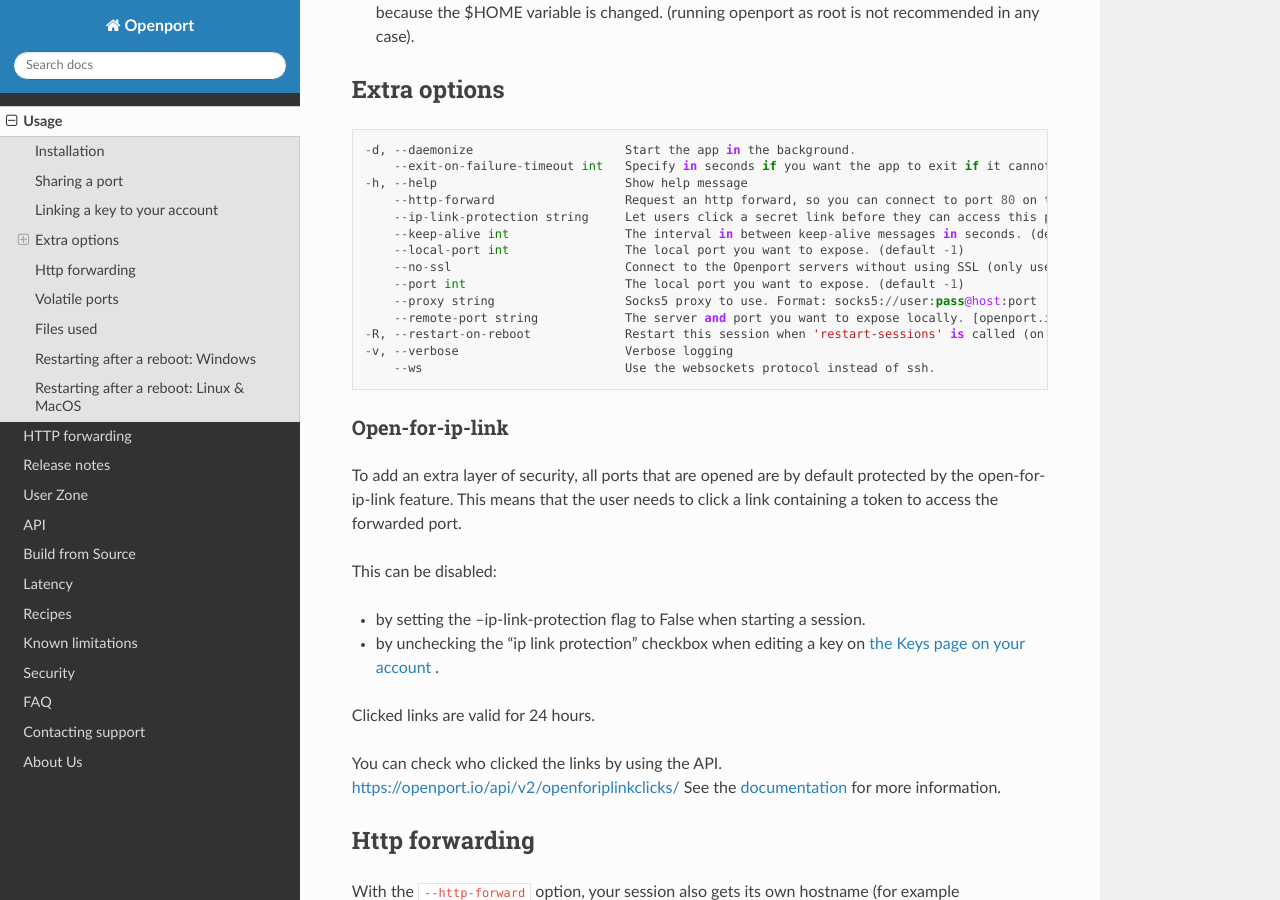
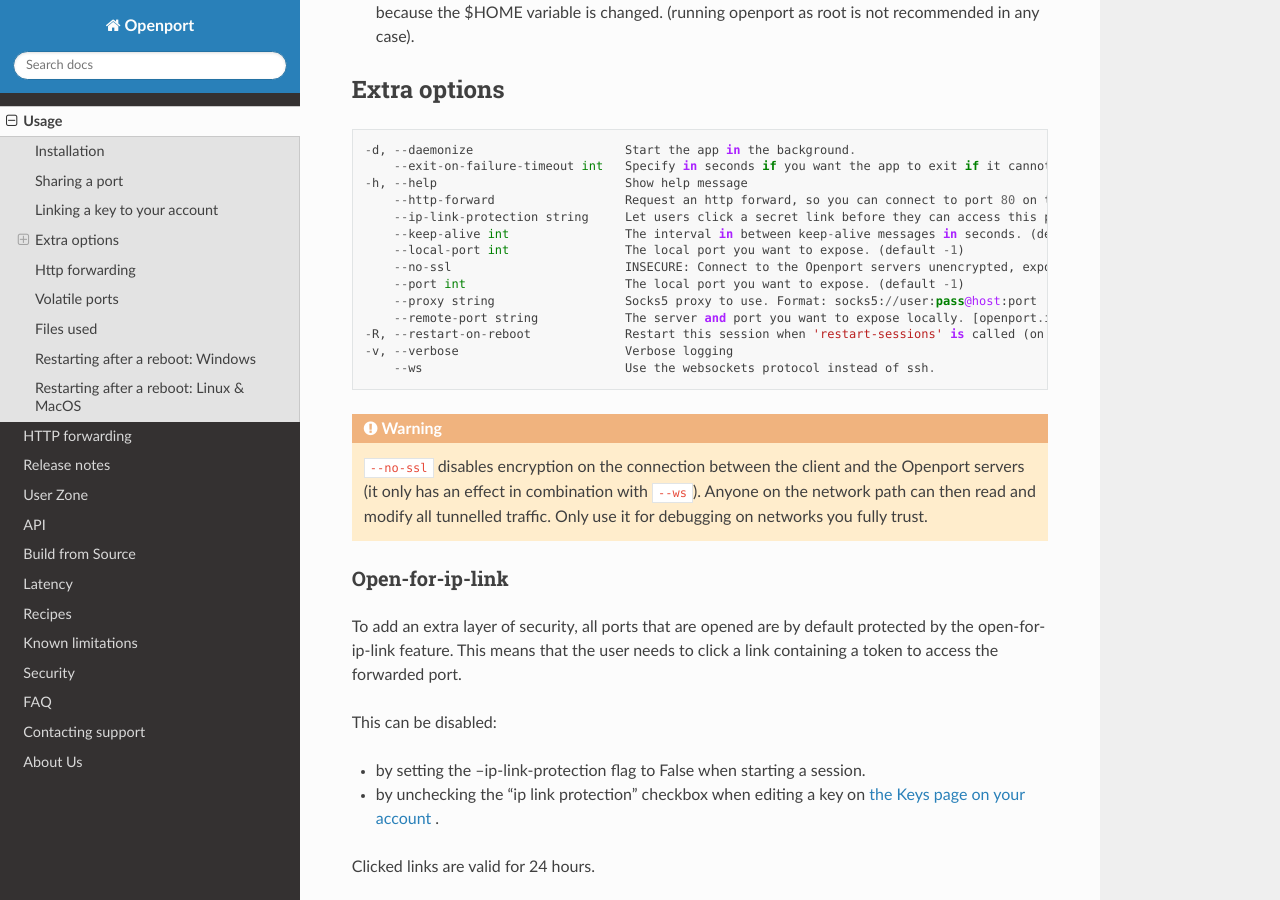
Before and after one commit to openportio/openport-docs, a Sphinx documentation site: the page built from docs/source/usage.rst, in a window 1280 px wide and 900 px high, scrolled down 938 px. Built offline with Sphinx 7.4.7 and the Read the Docs theme 3.1.0, drawn with Linux system fonts in a browser that asks for light colours.

Commit message:
docs(usage): warn that --no-ssl disables encryption
Reword the --no-ssl help text to state that the connection is
unencrypted, and add a warning block explaining the exposure and when
(if ever) to use it.

Co-Authored-By: Claude Fable 5 <noreply@anthropic.com>

```diff
--- a/docs/source/usage.rst
+++ b/docs/source/usage.rst
@@ -57,13 +57,20 @@ _____________
           --ip-link-protection string     Let users click a secret link before they can access this port. This overwrites the setting in your profile. choices=[True, False]
           --keep-alive int                The interval in between keep-alive messages in seconds. (default 120)
           --local-port int                The local port you want to expose. (default -1)
-          --no-ssl                        Connect to the Openport servers without using SSL (only used if the --ws flag is set)
+          --no-ssl                        INSECURE: Connect to the Openport servers unencrypted, exposing all tunnelled traffic to the network (only used if the --ws flag is set)
           --port int                      The local port you want to expose. (default -1)
           --proxy string                  Socks5 proxy to use. Format: socks5://user:pass@host:port
           --remote-port string            The server and port you want to expose locally. [openport.io:1234] (default "-1")
       -R, --restart-on-reboot             Restart this session when 'restart-sessions' is called (on boot for example).
       -v, --verbose                       Verbose logging
           --ws                            Use the websockets protocol instead of ssh.
+
+.. warning::
+
+   ``--no-ssl`` disables encryption on the connection between the client and the
+   Openport servers (it only has an effect in combination with ``--ws``). Anyone on
+   the network path can then read and modify all tunnelled traffic. Only use it for
+   debugging on networks you fully trust.
 
 
 .. _open-for-ip-link:
```
